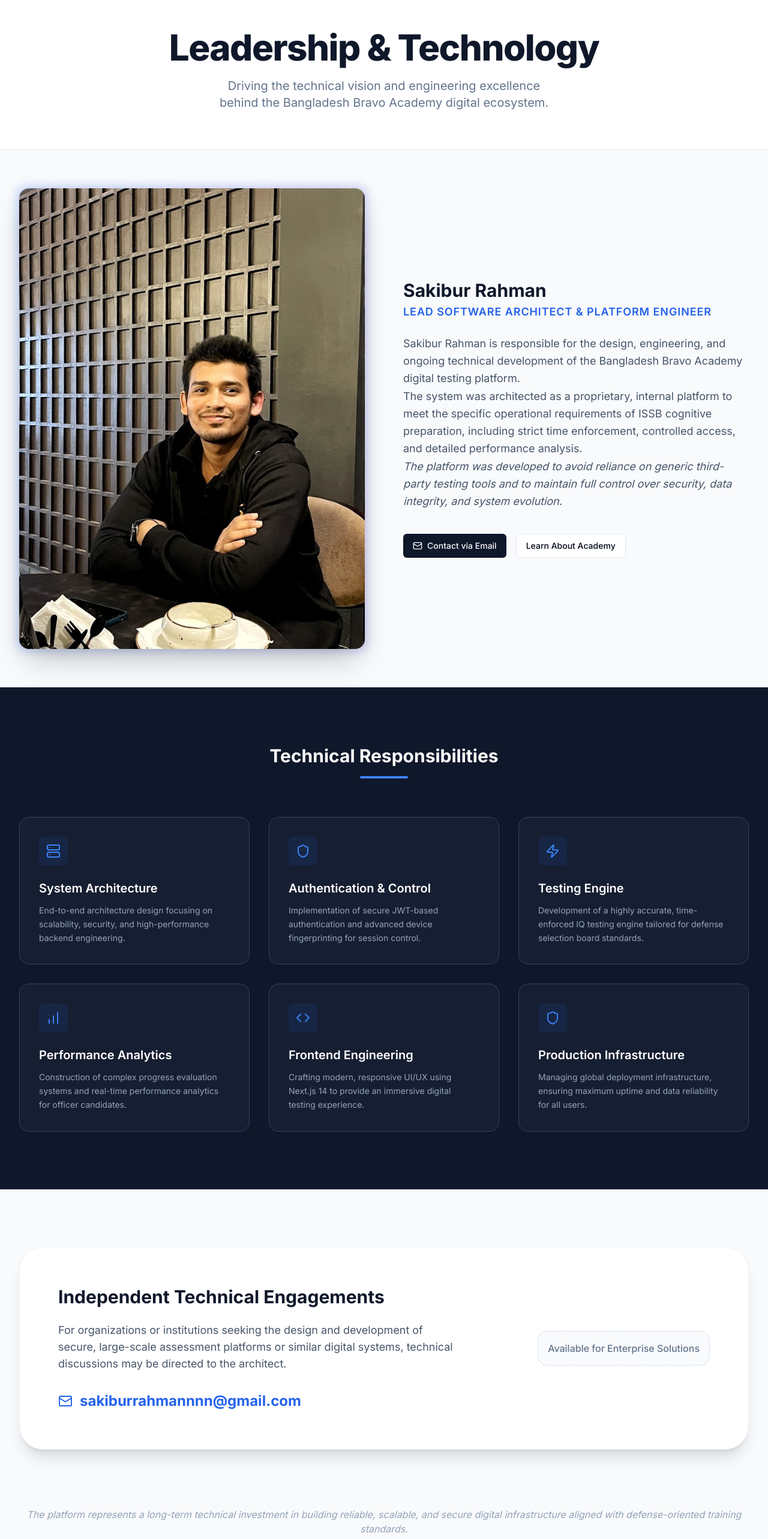
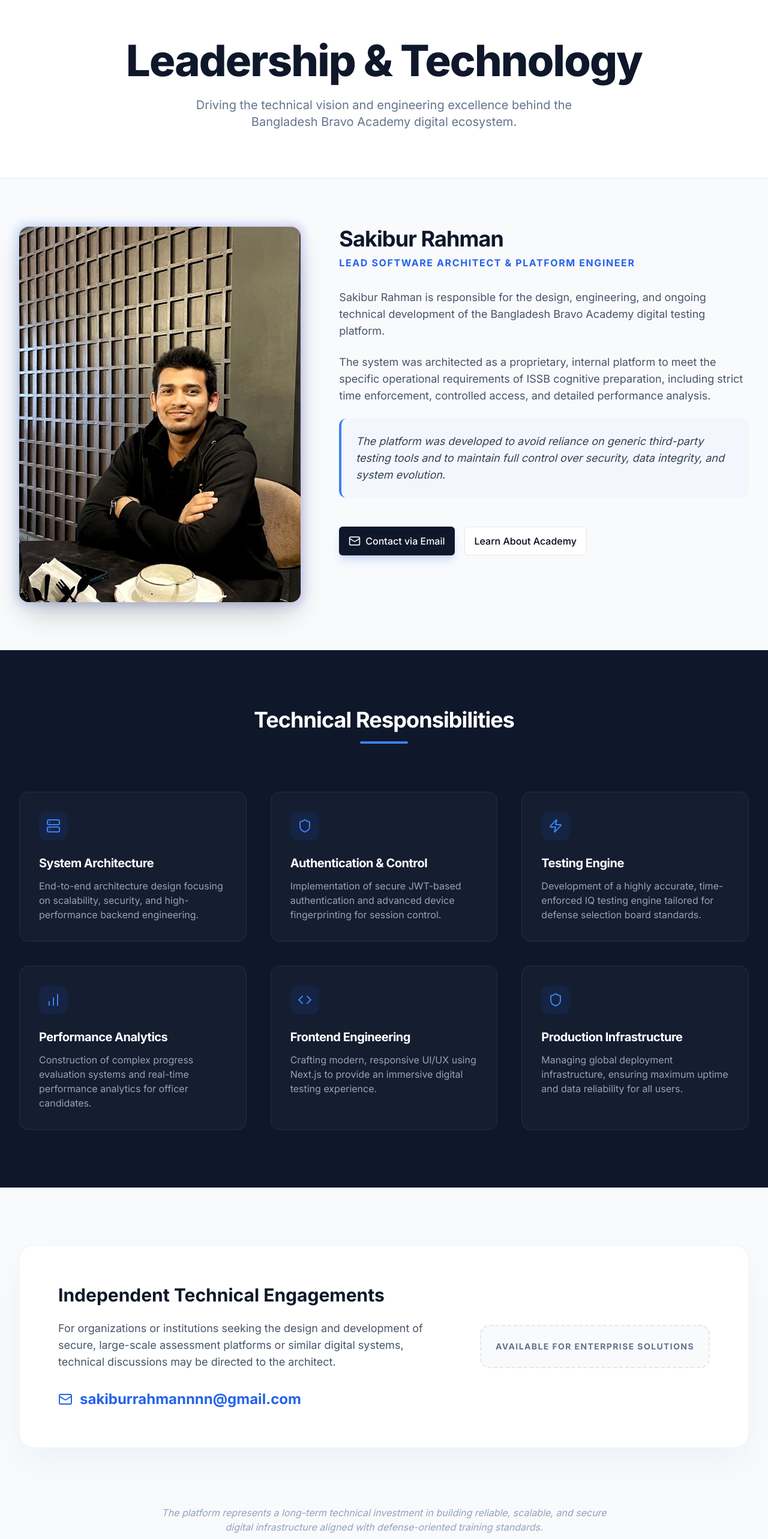
Before and after one commit to SakiburRahmann/Online-Education-Platform, a Next.js app in the folder frontend/: page /leadership in a window 1280 px wide. Shown: the part 80-2646 px from the top of the page at 60% size. Built offline with nearby package versions, Linux system fonts and the light colour scheme.

Commit message:
Fix: Optimize Leadership page for mobile responsiveness and resolve syntax error

```diff
--- a/frontend/src/app/(public)/leadership/page.tsx
+++ b/frontend/src/app/(public)/leadership/page.tsx
@@ -8,12 +8,12 @@
         <div className="min-h-screen bg-slate-50">
             {/* Hero Section */}
             <div className="bg-white border-b">
-                <div className="max-w-7xl mx-auto px-4 py-16 sm:px-6 lg:px-8">
+                <div className="max-w-7xl mx-auto px-4 py-12 md:py-20 sm:px-6 lg:px-8">
                     <div className="text-center">
-                        <h1 className="text-4xl font-extrabold text-slate-900 sm:text-5xl sm:tracking-tight lg:text-6xl">
+                        <h1 className="text-3xl font-extrabold text-slate-900 sm:text-5xl sm:tracking-tight lg:text-7xl">
                             Leadership & Technology
                         </h1>
-                        <p className="mt-5 max-w-xl mx-auto text-xl text-slate-500">
+                        <p className="mt-4 md:mt-6 max-w-2xl mx-auto text-lg md:text-xl text-slate-500 leading-relaxed px-2">
                             Driving the technical vision and engineering excellence behind the Bangladesh Bravo Academy digital ecosystem.
                         </p>
                     </div>
@@ -21,11 +21,11 @@
             </div>
 
             {/* Profile Section */}
-            <div className="max-w-7xl mx-auto px-4 py-16 sm:px-6 lg:px-8">
-                <div className="lg:grid lg:grid-cols-2 lg:gap-16 items-center">
-                    <div className="relative group">
+            <div className="max-w-7xl mx-auto px-4 py-12 md:py-20 sm:px-6 lg:px-8">
+                <div className="flex flex-col lg:grid lg:grid-cols-12 lg:gap-16 items-start">
+                    <div className="w-full lg:col-span-5 relative group">
                         <div className="absolute -inset-1 bg-gradient-to-r from-blue-600 to-indigo-600 rounded-2xl blur opacity-25 group-hover:opacity-50 transition duration-1000 group-hover:duration-200"></div>
-                        <div className="relative aspect-[3/4] overflow-hidden rounded-2xl shadow-2xl">
+                        <div className="relative aspect-[4/5] sm:aspect-[3/4] lg:aspect-[3/4] overflow-hidden rounded-2xl shadow-2xl mx-auto max-w-md lg:max-w-none">
                             <Image
                                 src="/sakibur-rahman.jpg"
                                 alt="Sakibur Rahman"
@@ -36,36 +36,38 @@
                         </div>
                     </div>
 
-                    <div className="mt-12 lg:mt-0">
-                        <div className="space-y-6">
-                            <div>
-                                <h2 className="text-3xl font-bold text-slate-900">Sakibur Rahman</h2>
-                                <p className="text-lg font-semibold text-blue-600 uppercase tracking-wider mt-1">
+                    <div className="w-full lg:col-span-7 mt-10 lg:mt-0">
+                        <div className="space-y-6 md:space-y-8">
+                            <div className="text-center lg:text-left">
+                                <h2 className="text-3xl md:text-4xl font-bold text-slate-900 tracking-tight">Sakibur Rahman</h2>
+                                <p className="text-blue-600 font-bold uppercase tracking-widest mt-2 text-sm md:text-base">
                                     Lead Software Architect & Platform Engineer
                                 </p>
                             </div>
 
-                            <div className="prose prose-blue text-slate-600 max-w-none">
-                                <p className="text-lg leading-relaxed">
+                            <div className="prose prose-slate text-slate-600 max-w-none space-y-4 md:space-y-6">
+                                <p className="text-base md:text-lg leading-relaxed text-center lg:text-left">
                                     Sakibur Rahman is responsible for the design, engineering, and ongoing technical development of the Bangladesh Bravo Academy digital testing platform.
                                 </p>
-                                <p className="text-lg leading-relaxed">
+                                <p className="text-base md:text-lg leading-relaxed text-center lg:text-left">
                                     The system was architected as a proprietary, internal platform to meet the specific operational requirements of ISSB cognitive preparation, including strict time enforcement, controlled access, and detailed performance analysis.
                                 </p>
-                                <p className="text-lg leading-relaxed italic">
-                                    The platform was developed to avoid reliance on generic third-party testing tools and to maintain full control over security, data integrity, and system evolution.
-                                </p>
+                                <div className="bg-blue-50/50 p-6 rounded-xl border-l-4 border-blue-500">
+                                    <p className="text-base md:text-lg leading-relaxed italic text-slate-700 m-0">
+                                        The platform was developed to avoid reliance on generic third-party testing tools and to maintain full control over security, data integrity, and system evolution.
+                                    </p>
+                                </div>
                             </div>
 
-                            <div className="flex flex-wrap gap-4 pt-4">
-                                <Link href="mailto:sakiburrahmannnn@gmail.com">
-                                    <Button className="flex items-center gap-2">
-                                        <Mail className="h-4 w-4" />
+                            <div className="flex flex-col sm:flex-row gap-4 pt-4 justify-center lg:justify-start">
+                                <Link href="mailto:sakiburrahmannnn@gmail.com" className="w-full sm:w-auto">
+                                    <Button className="w-full flex items-center justify-center gap-2 h-12 text-base shadow-lg shadow-blue-600/20">
+                                        <Mail className="h-5 w-5" />
                                         Contact via Email
                                     </Button>
                                 </Link>
-                                <Link href="/about">
-                                    <Button variant="outline">Learn About Academy</Button>
+                                <Link href="/about" className="w-full sm:w-auto">
+                                    <Button variant="outline" className="w-full h-12 text-base">Learn About Academy</Button>
                                 </Link>
                             </div>
                         </div>
@@ -74,14 +76,14 @@
             </div>
 
             {/* Technical Responsibilities */}
-            <div className="bg-slate-900 py-24 text-white">
+            <div className="bg-slate-900 py-16 md:py-24 text-white">
                 <div className="max-w-7xl mx-auto px-4 sm:px-6 lg:px-8">
-                    <div className="text-center mb-16">
-                        <h2 className="text-3xl font-bold">Technical Responsibilities</h2>
+                    <div className="text-center mb-12 md:mb-20">
+                        <h2 className="text-3xl md:text-4xl font-bold tracking-tight">Technical Responsibilities</h2>
                         <div className="mt-4 h-1 w-20 bg-blue-500 mx-auto rounded-full"></div>
                     </div>
 
-                    <div className="grid grid-cols-1 md:grid-cols-2 lg:grid-cols-3 gap-8">
+                    <div className="grid grid-cols-1 sm:grid-cols-2 lg:grid-cols-3 gap-6 md:gap-8 lg:gap-10">
                         {[
                             {
                                 icon: <Server className="h-6 w-6" />,
@@ -106,7 +108,7 @@
                             {
                                 icon: <Code className="h-6 w-6" />,
                                 title: "Frontend Engineering",
-                                desc: "Crafting modern, responsive UI/UX using Next.js 14 to provide an immersive digital testing experience."
+                                desc: "Crafting modern, responsive UI/UX using Next.js to provide an immersive digital testing experience."
                             },
                             {
                                 icon: <Shield className="h-6 w-6" />,
@@ -114,12 +116,12 @@
                                 desc: "Managing global deployment infrastructure, ensuring maximum uptime and data reliability for all users."
                             }
                         ].map((item, idx) => (
-                            <div key={idx} className="bg-slate-800/50 p-8 rounded-2xl border border-slate-700 hover:border-blue-500 transition-colors group">
-                                <div className="p-3 bg-blue-600/10 rounded-lg w-fit text-blue-500 group-hover:bg-blue-600 group-hover:text-white transition-colors duration-300 mb-6">
+                            <div key={idx} className="bg-slate-800/40 p-6 md:p-8 rounded-2xl border border-slate-700/50 hover:border-blue-500/50 transition-all duration-300 hover:shadow-2xl hover:shadow-blue-500/5 group">
+                                <div className="p-3 bg-blue-600/10 rounded-xl w-fit text-blue-500 group-hover:bg-blue-600 group-hover:text-white transition-all duration-300 mb-6 shadow-inner">
                                     {item.icon}
                                 </div>
-                                <h3 className="text-xl font-semibold mb-3">{item.title}</h3>
-                                <p className="text-slate-400 leading-relaxed text-sm">
+                                <h3 className="text-xl font-bold mb-3 tracking-tight">{item.title}</h3>
+                                <p className="text-slate-400 leading-relaxed text-sm md:text-base">
                                     {item.desc}
                                 </p>
                             </div>
@@ -129,21 +131,23 @@
             </div>
 
             {/* Engagement Section */}
-            <div className="max-w-7xl mx-auto px-4 py-24 sm:px-6 lg:px-8">
-                <div className="bg-white rounded-[2.5rem] p-8 md:p-16 shadow-xl border border-slate-100 flex flex-col md:flex-row items-center gap-12">
-                    <div className="flex-1">
-                        <h2 className="text-3xl font-bold text-slate-900 mb-6">Independent Technical Engagements</h2>
-                        <p className="text-lg text-slate-600 mb-8 max-w-2xl">
+            <div className="max-w-7xl mx-auto px-4 py-16 md:py-24 sm:px-6 lg:px-8">
+                <div className="bg-white rounded-3xl p-8 md:p-12 lg:p-16 shadow-2xl shadow-slate-200/50 border border-slate-100 flex flex-col lg:flex-row items-center gap-10 lg:gap-16">
+                    <div className="flex-1 text-center lg:text-left">
+                        <h2 className="text-2xl md:text-3xl font-bold text-slate-900 mb-4 md:mb-6">Independent Technical Engagements</h2>
+                        <p className="text-base md:text-lg text-slate-600 mb-8 max-w-2xl mx-auto lg:mx-0">
                             For organizations or institutions seeking the design and development of secure, large-scale assessment platforms or similar digital systems, technical discussions may be directed to the architect.
                         </p>
-                        <Link href="mailto:sakiburrahmannnn@gmail.com" className="text-2xl font-bold text-blue-600 hover:text-blue-700 transition-colors flex items-center gap-3">
-                            <Mail className="h-6 w-6" />
-                            sakiburrahmannnn@gmail.com
-                        </Link>
+                        <div className="flex justify-center lg:justify-start">
+                            <Link href="mailto:sakiburrahmannnn@gmail.com" className="text-xl md:text-2xl font-bold text-blue-600 hover:text-blue-700 transition-colors flex items-center gap-3 break-all">
+                                <Mail className="h-6 w-6 flex-shrink-0" />
+                                <span>sakiburrahmannnn@gmail.com</span>
+                            </Link>
+                        </div>
                     </div>
-                    <div className="w-full md:w-auto">
-                        <div className="p-4 bg-slate-50 rounded-2xl border border-dashed border-slate-300">
-                            <p className="text-center font-medium text-slate-500">Available for Enterprise Solutions</p>
+                    <div className="w-full lg:w-auto">
+                        <div className="p-6 bg-slate-50 rounded-2xl border-2 border-dashed border-slate-200">
+                            <p className="text-center font-bold text-slate-500 uppercase tracking-widest text-sm">Available for Enterprise Solutions</p>
                         </div>
                     </div>
                 </div>
@@ -151,7 +155,7 @@
 
             {/* Footer Text */}
             <div className="max-w-7xl mx-auto px-4 pb-16 text-center">
-                <p className="text-slate-400 italic">
+                <p className="text-slate-400 italic text-sm md:text-base max-w-3xl mx-auto">
                     The platform represents a long-term technical investment in building reliable, scalable, and secure digital infrastructure aligned with defense-oriented training standards.
                 </p>
             </div>
```
